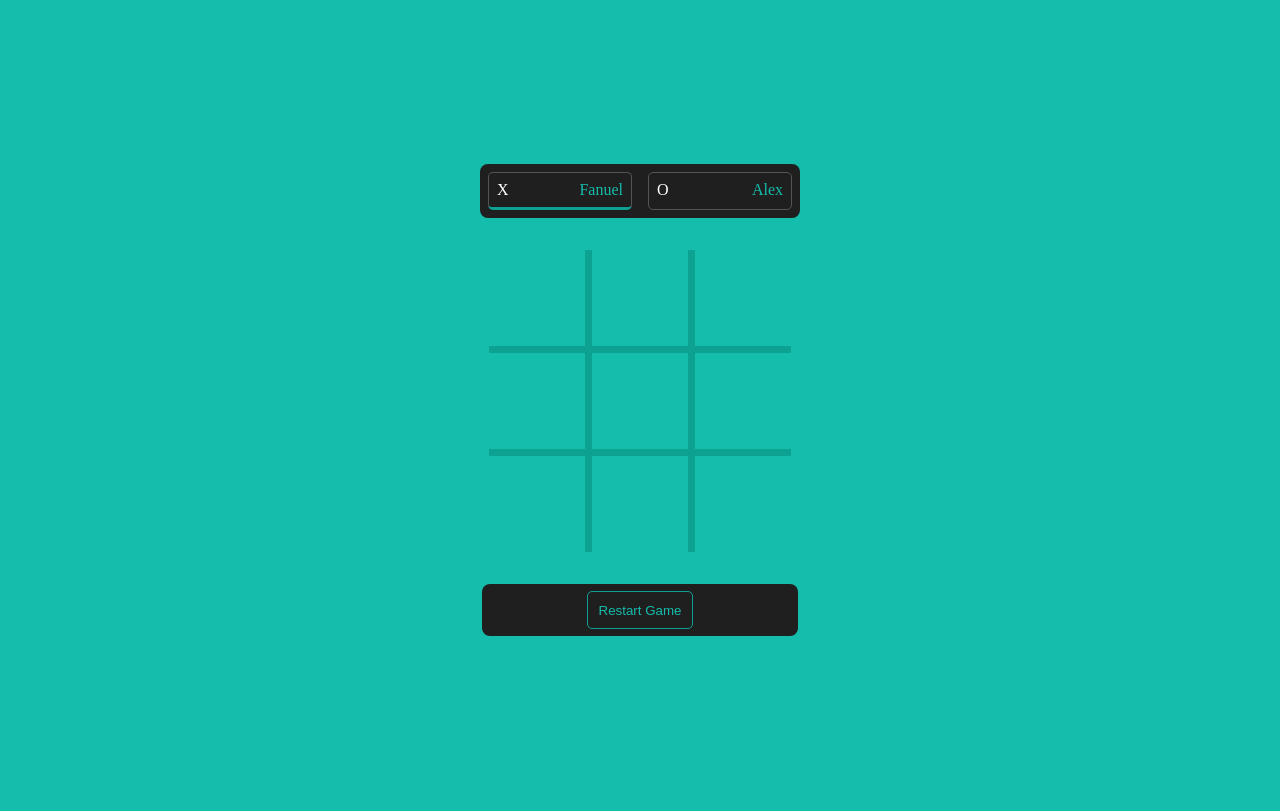
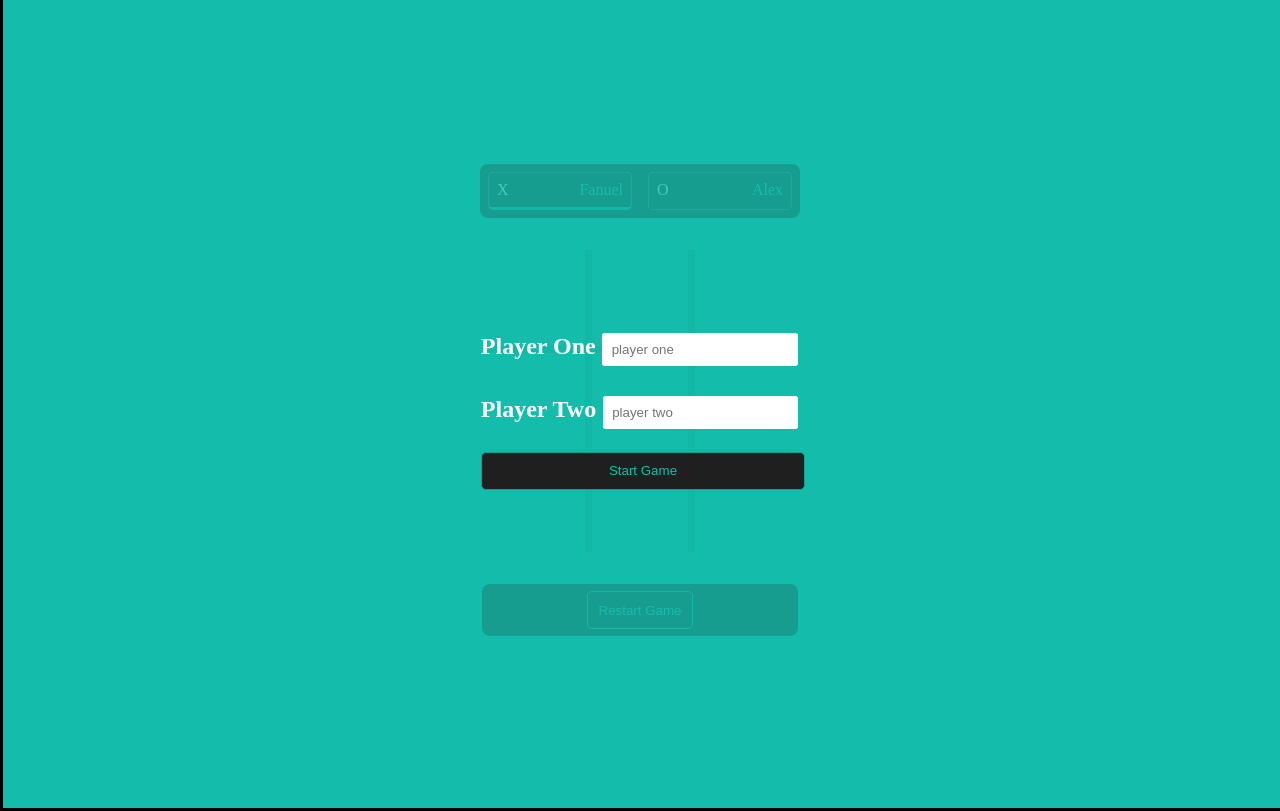
Before and after one commit to fanuelH/top-tic-tac-toe, a plain HTML site: page index.html in a window 1280 px wide. Drawn offline with Linux system fonts and the light colour scheme.

Commit message:
style(game): add style start game page

```diff
--- a/assets/css/style.css
+++ b/assets/css/style.css
@@ -136,3 +136,35 @@ button:hover {
   align-items: center;
   height: 100%;
 }
+
+#player-name-modal {
+  display: flex;
+  padding-top: 1em;
+  gap: 10px;
+  width: 100%;
+  height: 100vh;
+  background-color: rgba(20, 189, 172, 0.8);
+  z-index: 6;
+}
+
+input {
+  padding: 0.7em;
+  border: none;
+  border-radius: 0.2em;
+  margin: 0.5em;
+  outline-color: #0da192;
+}
+
+label {
+  font-size: 1.5em;
+  color: white;
+  font-weight: bold;
+}
+
+form {
+  display: flex;
+  flex-direction: column;
+  justify-content: center;
+  gap: 1em;
+  margin: 0 auto;
+}
```
